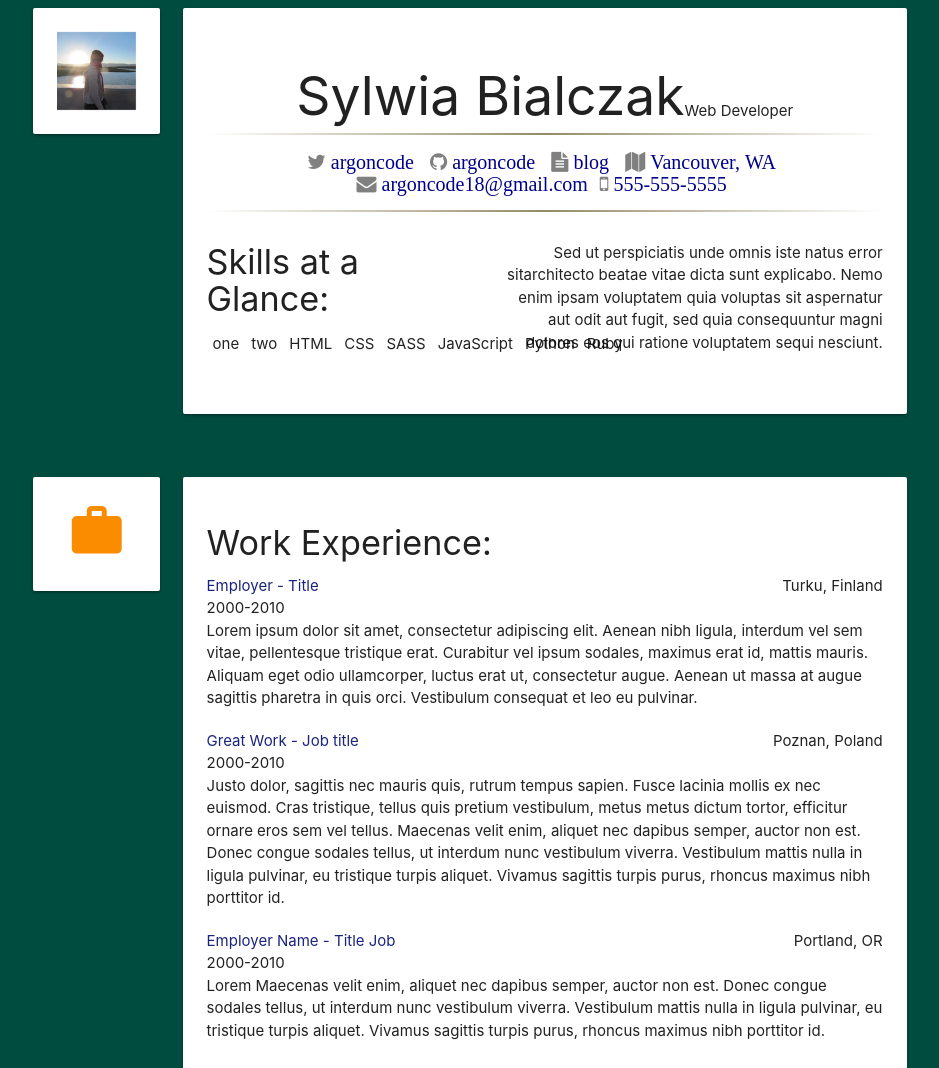
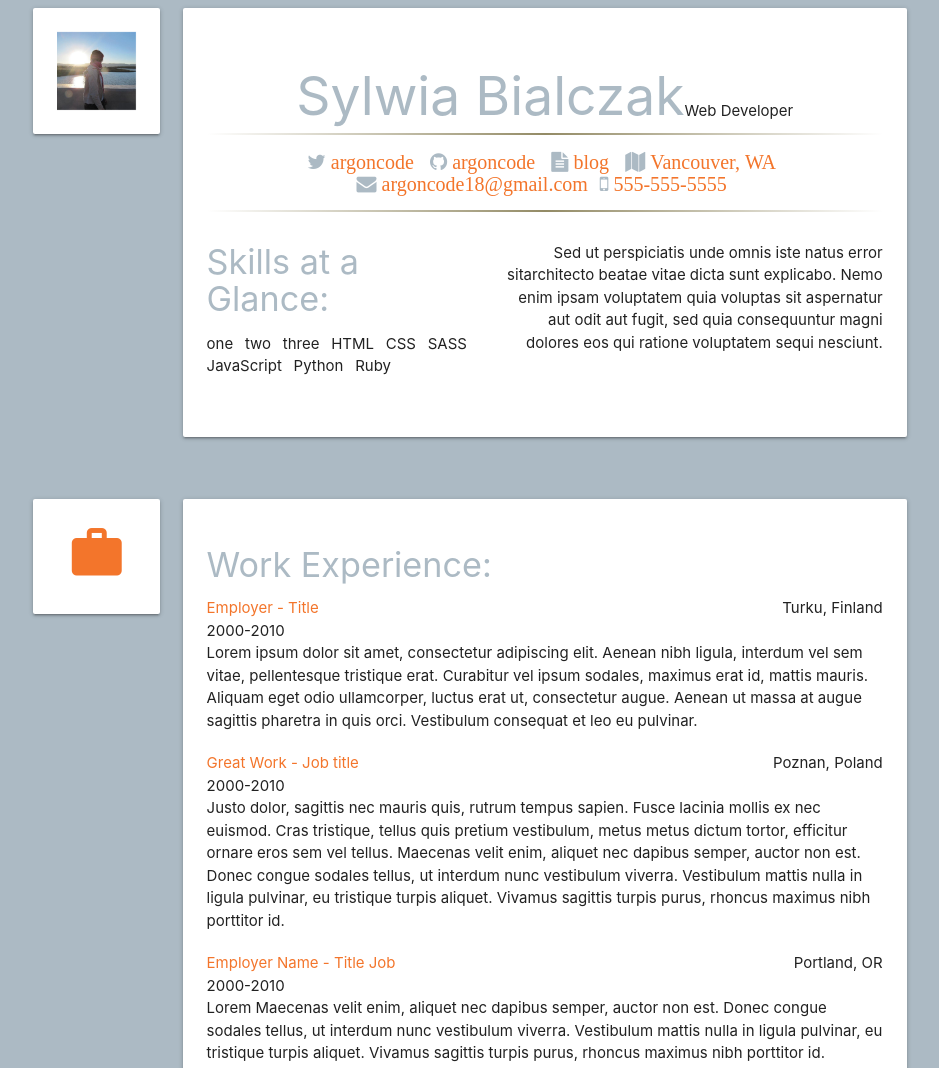
Before and after one commit to ArgonCode/resume-builder, a plain HTML site: page index.html in a window 1280 px wide. Shown: the top 1068 px of the page, without its empty margins (170-1109 px from the left). Drawn offline with nearby package versions, Linux system fonts and the light colour scheme; some packages are replaced by stand-ins of ours.

Commit message:
Add colors. Fix wrong display of skills on small columns.

```diff
--- /dev/null
+++ b/css/colors.css
@@ -0,0 +1,34 @@
+body {
+  background: #ACBAC4;
+}
+
+a {
+  color: #F3752B;
+}
+
+.hr-header {
+  /* TODO: use materialize color code */
+  border: 0;
+  height: 2px;
+  background-image: linear-gradient(to right, rgba(111, 100, 50, 0), rgba(111, 100, 50, 0.75), rgba(111, 100, 50, 0));
+}
+
+.links-text, .card-action a {
+  color: #F3752B;
+}
+
+/* link hover, etc*/
+/* background headers icons*/
+.bg-h-ico {
+  color: #ACBAC4;
+}
+
+/* color for icons */
+
+.material-icons.orange600 {
+  color: #F3752B;
+}
+
+h1, h2, h3, h4, h5, h6 {
+  color: #ACBAC4 ;
+}
--- a/css/style.css
+++ b/css/style.css
@@ -115,3 +115,7 @@ main {
 .material-icons.orange600 {
   color: #FB8C00;
 }
+
+.skill {
+  margin-right: 0.5em;
+}
--- a/index.html
+++ b/index.html
@@ -10,6 +10,7 @@
   <link rel="stylesheet" href="https://maxcdn.bootstrapcdn.com/font-awesome/4.5.0/css/font-awesome.min.css">
   <link rel="stylesheet" href="https://fonts.googleapis.com/icon?family=Material+Icons">
   <link rel="stylesheet" href="css/style.css" >
+  <link rel="stylesheet" href="css/colors.css" >
 
   <!-- scripts -->
   <script src="https://ajax.googleapis.com/ajax/libs/jquery/2.1.4/jquery.min.js"></script>
@@ -42,10 +43,10 @@
                 </ul>
                 <hr class="hr-header"/>
                 <div class="row">
-                  <div class="col s5 left-align" id="skill-list">
+                  <div class="col m12 l5 left-align" id="skill-list">
                     <!-- RB: list of skills -->
                   </div>
-                  <div class="col s7 right-align" id="welcome">
+                  <div class="col m12 l7 right-align" id="welcome">
                     <!-- RB: welcome message -->
                   </div>
                 </div>
--- a/js/helper.js
+++ b/js/helper.js
@@ -12,8 +12,8 @@ var HTMLlocation = '<li><a href="#map-section"> <i class="fa fa-map fa-lg bg-h-i
 var HTMLbioPic = '<img class="responsive-img materialboxed" src="%data%">';
 var HTMLwelcomeMsg = '<p class="welcome-message">%data%</p>';
 
-var HTMLskillsStart = '<h4 id="skills-h4">Skills at a Glance:</h4><ul id="skills"></ul>';
-var HTMLskills = '<li class="skill">%data%</li>';
+var HTMLskillsStart = '<h4>Skills at a Glance:</h4><p id="skills"></p>';
+var HTMLskills = '<span class="skill">%data% </span>';
 
 var HTMLworkStart = '<div class="work-entry"></div>';
 var HTMLworkEmployer = '<div class="row no-padding"><div class="col s6 left-align"><a href="#">%data%';
--- a/js/resumeData.js
+++ b/js/resumeData.js
@@ -22,7 +22,7 @@ var bio = {
     },
     "biopic": "images/sylwia.jpeg",
     "welcomeMessage": "Sed ut perspiciatis unde omnis iste natus error sitarchitecto beatae vitae dicta sunt explicabo. Nemo enim ipsam voluptatem quia voluptas sit aspernatur aut odit aut fugit, sed quia consequuntur magni dolores eos qui ratione voluptatem sequi nesciunt.",
-    "skills": ["one", "two", "HTML", "CSS", "SASS", "JavaScript", "Python", "Ruby"] // put the in order you want them listed
+    "skills": ["one", "two", "three", "HTML", "CSS", "SASS", "JavaScript", "Python", "Ruby"] // put the in order you want them listed
 };
 
 var education = {
```
Also changed, not shown: 1 other file.
